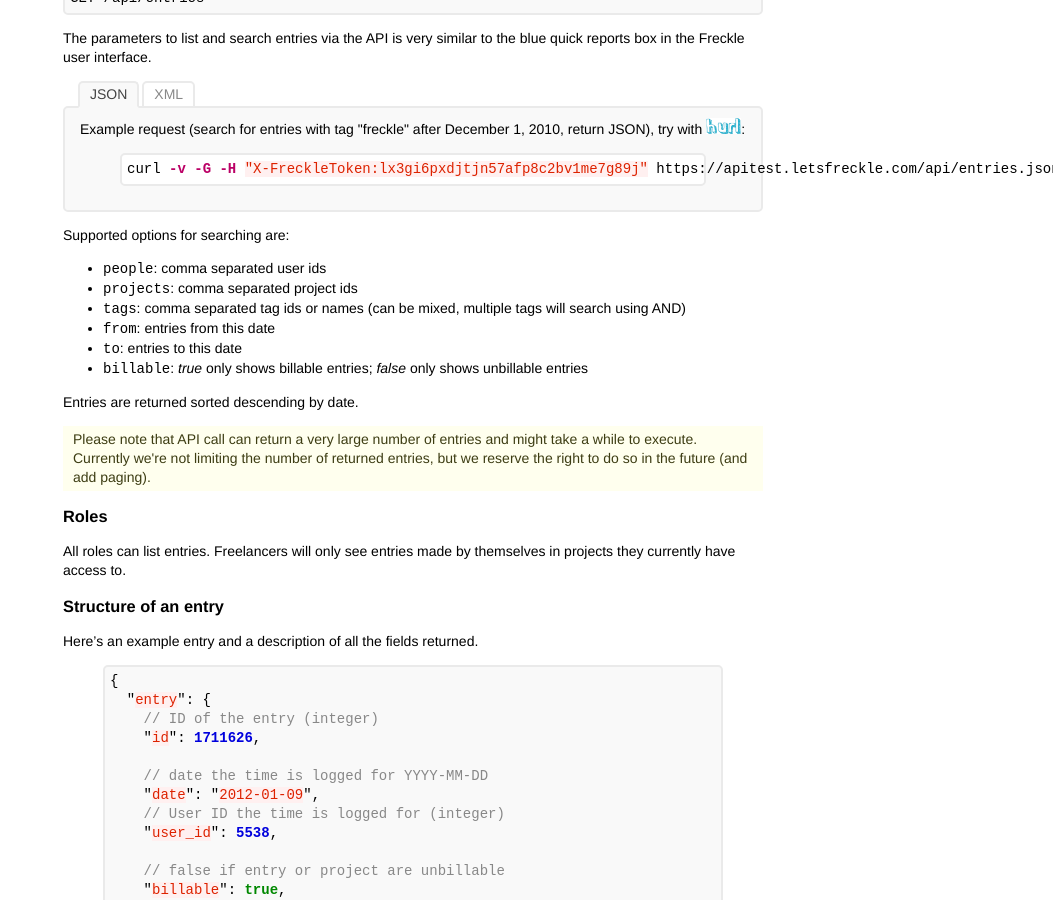
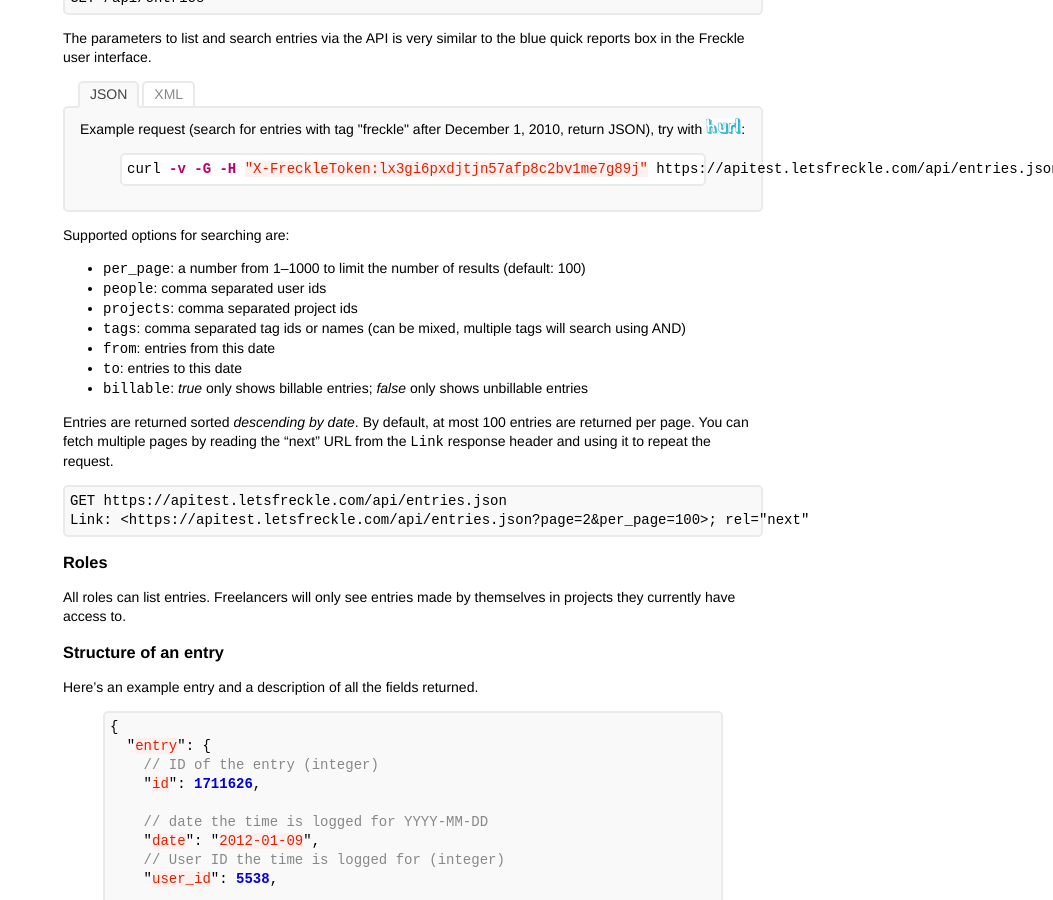
Before and after one commit to cheerful/freckle-apidocs, a Jekyll site: the page built from entries.md, in a window 1280 px wide and 900 px high, scrolled down 331 px. Shown: the whole window, without its empty margins (227-1280 px from the left). Built offline with Jekyll 4.4.1, drawn with Linux system fonts in a browser that asks for light colours; nearby versions of some CDN libraries; Markdown is read by kramdown in place of the engine named in the settings; comment, search, counter and statistics services are not loaded.

Commit message:
Entries resource is now paginated

```diff
--- a/entries.md
+++ b/entries.md
@@ -39,6 +39,7 @@ curl -v -G -H "X-FreckleToken:lx3gi6pxdjtjn57afp8c2bv1me7g89j" https://apitest.l
 
 Supported options for searching are:
 
+* `per_page`: a number from 1–1000 to limit the number of results (default: 100)
 * `people`: comma separated user ids
 * `projects`:  comma separated project ids
 * `tags`: comma separated tag ids or names (can be mixed, multiple tags will search using AND)
@@ -46,13 +47,12 @@ Supported options for searching are:
 * `to`: entries to this date
 * `billable`: _true_ only shows billable entries; _false_ only shows unbillable entries
 
-Entries are returned sorted descending by date.
+Entries are returned sorted _descending by date_. By default, at most 100 entries
+are returned per page. You can fetch multiple pages by reading the "next" URL
+from the `Link` response header and using it to repeat the request.
 
-<p class="note">
-Please note that API call can return a very large number of entries and might take a while
-to execute. Currently we're not limiting the number of returned entries, but we reserve
-the right to do so in the future (and add paging).
-</p>
+    GET https://apitest.letsfreckle.com/api/entries.json
+    Link: <https://apitest.letsfreckle.com/api/entries.json?page=2&per_page=100>; rel="next"
 
 ### Roles
 
```
